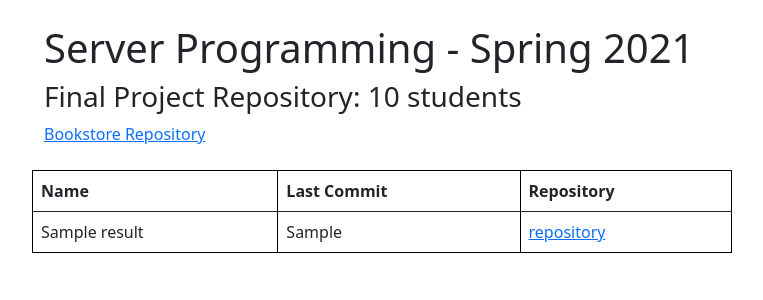
After one commit to taeheelee90/flask-git-commit-checker, a Flask app: template templates/project_result.html in a window 1280 px wide. The commit adds this page. Shown: the top 300 px of the page, without its empty margins (38-801 px from the left). Run offline with Flask 2, Linux system fonts and the light colour scheme; the template is opened without the code that fills it: most values are stand-ins (such as "Sample title", 1, 10 or a date in 2020).

Commit message:
Add project repository

```diff
--- a/app.py
+++ b/app.py
@@ -5,7 +5,7 @@ import commit_checker as checker
 app = Flask(__name__)
 
 @app.route("/")
-def studnt_list():
+def project_list():
     # Get student name and git link from csv file
     data_list = []
     final_results=[]
@@ -25,7 +25,31 @@ def studnt_list():
             gitUrl = d['Git'].replace("https://github.com/", "").split('/')
             checker.gitLastCommit(d['Name'], gitUrl[0], gitUrl[1], final_results)
 
-    return render_template('result.html',
+    return render_template('project_result.html',
+                            result = final_results,
+                            total = len(final_results))
+@app.route("/book-store")
+def bookstore_list():
+    # Get student name and git link from csv file
+    data_list = []
+    final_results=[]
+
+    # Read student information from csv and append data to data_lists
+    with open (r"./k2021Bookstore.csv", encoding='utf-8-sig') as f:
+        reader = csv.DictReader(f)
+        for c in reader:
+            data_list.append(c)
+
+    # Iterate data_list to check last commit to the repository
+    for d in data_list:
+        if (d['Git'] == ''):
+            result = {'name' : d['Name'], 'last_commit' : 'n/a', 'url': 'no repository'}
+            final_results.append(result)
+        else:
+            gitUrl = d['Git'].replace("https://github.com/", "").split('/')
+            checker.gitLastCommit(d['Name'], gitUrl[0], gitUrl[1], final_results)
+
+    return render_template('bookstore_result.html',
                             result = final_results,
                             total = len(final_results))
 
--- a/templates/result.html
+++ b/templates/bookstore_result.html
@@ -21,7 +21,8 @@
     <div class="row">
         <div class="col">
             <h3>Bookstore Repository: {{ total }} students</h3>
-            <br>
+            <div><a href="/">Final Project Repository</a></div>
+             <br>
         </div>
     </div>
     <div class="row">
@@ -38,7 +39,7 @@
                 <tr>
                     <td scope="col"> {{ i.name }}    </td>
                     <td scope="col"> {{ i.last_commit }} </td>
-                    <td scope="col"> <a href= {{ i.url }}>repository</a> </td>
+                    <td scope="col"> <a href= {{ i.url }} target="_blank">repository</a> </td>
                 </tr>
             </tbody>
                 {% endfor %}
--- /dev/null
+++ b/templates/project_result.html
@@ -0,0 +1,50 @@
+<!DOCTYPE html>
+<head>
+    <meta charset="UTF-8">
+    <title>Server Programming - 2021 Spring</title>
+    <link href="https://cdn.jsdelivr.net/npm/bootstrap@5.0.0-beta2/dist/css/bootstrap.min.css" rel="stylesheet" integrity="sha384-BmbxuPwQa2lc/FVzBcNJ7UAyJxM6wuqIj61tLrc4wSX0szH/Ev+nYRRuWlolflfl" crossorigin="anonymous">
+    <style>
+    table, th, td {
+    border: 1px solid black;
+    border-collapse: collapse;
+    } </style>
+</head>
+<body>
+
+<div class="container">
+    <div class="row">
+        <div class="col">
+            <br>
+            <h1>Server Programming - Spring 2021 </h1>
+        </div>
+    </div>
+    <div class="row">
+        <div class="col">
+            <h3>Final Project Repository: {{ total }} students</h3>
+            <div><a href="/book-store">Bookstore Repository</a></div>
+            <br>
+        </div>
+    </div>
+    <div class="row">
+        <table class="table" style="width: 700px">
+            <thead class="thead-dark">
+                <tr>
+                    <th scope="col"> Name  </th>
+                    <th scope="col"> Last Commit</th>
+                    <th scope="col"> Repository </th>
+                </tr>
+            </thead>
+            <tbody>
+                {% for i in result%}
+                <tr>
+                    <td scope="col"> {{ i.name }}    </td>
+                    <td scope="col"> {{ i.last_commit }} </td>
+                    <td scope="col"> <a href= {{ i.url }} target="_blank">repository</a> </td>
+                </tr>
+            </tbody>
+                {% endfor %}
+        </table>
+    </div>
+</div>
+</body>
+</html>
```
Also changed, not shown: k2021Bookstore.csv (added, +20 -0 lines), k2021Project.csv (+15 -18 lines).
